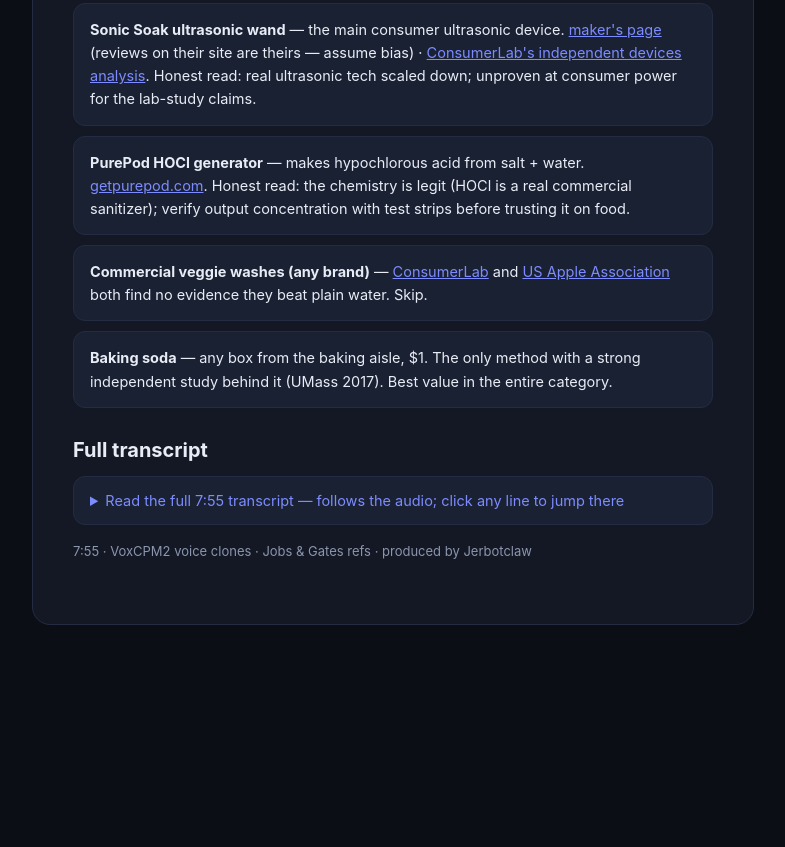
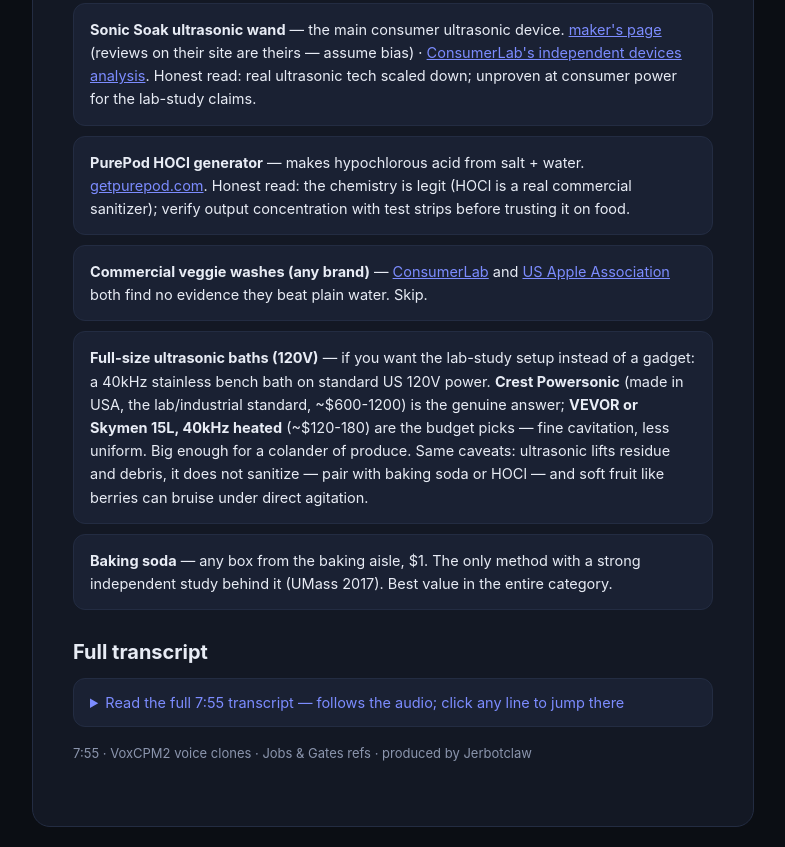
Before and after one commit to jerbotclaw-max/fruitwash-podcast, a plain HTML site: page index.html in a window 1280 px wide. Shown: the part 2362-3209 px from the top of the page, without its empty margins (247-1032 px from the left). Before the commit the page ends 3007 px from the top, so only its background shows below. Drawn offline with Linux system fonts and the light colour scheme.

Commit message:
Add 120V full-size ultrasonic bath section (Crest/VEVOR)

```diff
--- a/index.html
+++ b/index.html
@@ -76,6 +76,9 @@
 </div>
 <div style="background:var(--panel2);border:1px solid #232c42;border-radius:12px;padding:14px 16px;font-size:14.5px">
 <b>Commercial veggie washes (any brand)</b> — <a style="color:#7c8cff" href="https://www.consumerlab.com/answers/fruit-and-veggie-washes-vs-water/fruit-and-veggie-washes/">ConsumerLab</a> and <a style="color:#7c8cff" href="https://usapple.org/news-resources/produce-wash-claims">US Apple Association</a> both find no evidence they beat plain water. Skip.
+</div>
+<div style="background:var(--panel2);border:1px solid #232c42;border-radius:12px;padding:14px 16px;font-size:14.5px">
+<b>Full-size ultrasonic baths (120V)</b> — if you want the lab-study setup instead of a gadget: a 40kHz stainless bench bath on standard US 120V power. <b>Crest Powersonic</b> (made in USA, the lab/industrial standard, ~$600-1200) is the genuine answer; <b>VEVOR or Skymen 15L, 40kHz heated</b> (~$120-180) are the budget picks — fine cavitation, less uniform. Big enough for a colander of produce. Same caveats: ultrasonic lifts residue and debris, it does not sanitize — pair with baking soda or HOCl — and soft fruit like berries can bruise under direct agitation.
 </div>
 <div style="background:var(--panel2);border:1px solid #232c42;border-radius:12px;padding:14px 16px;font-size:14.5px">
 <b>Baking soda</b> — any box from the baking aisle, $1. The only method with a strong independent study behind it (UMass 2017). Best value in the entire category.
```
